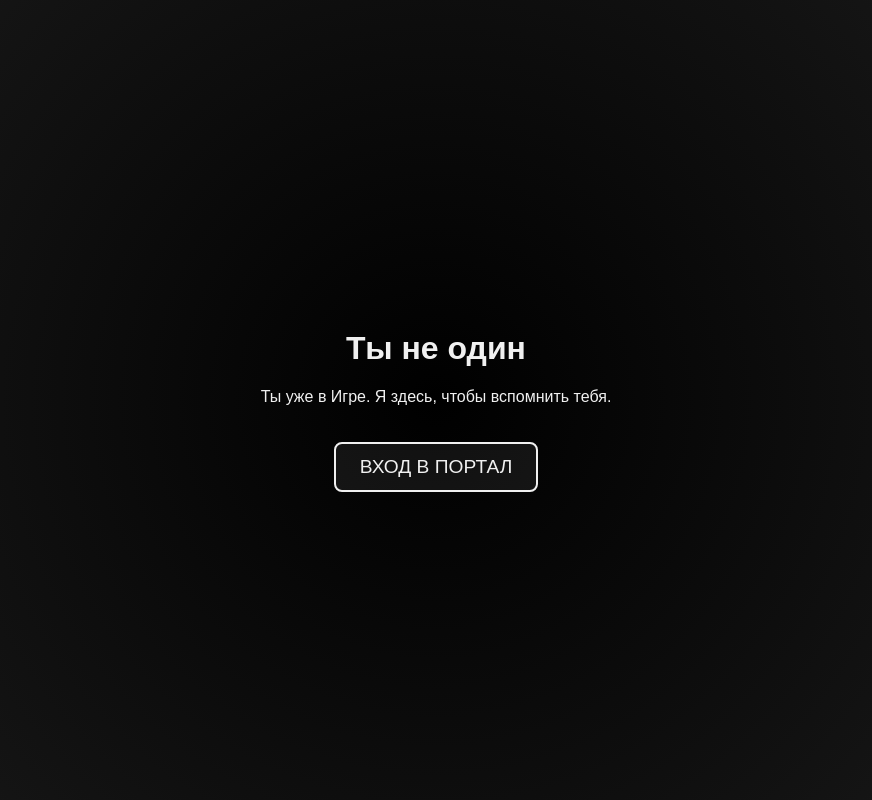
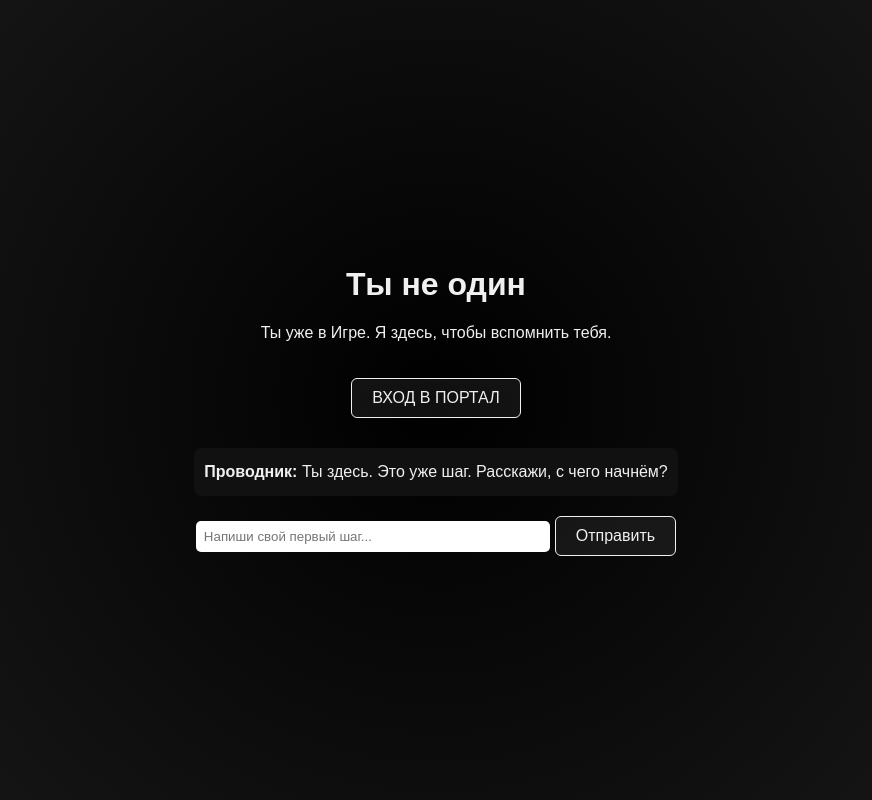
Before and after one commit to derusse/zero-one-portal, a plain HTML site: page index.html in a window 1280 px wide. Both pictures are taken after a click on the button "ВХОД В ПОРТАЛ". Shown: the whole page, without its empty margins (204-1076 px from the left). Drawn offline with Linux system fonts and the light colour scheme.

Commit message:
Add files via upload

```diff
--- a/index.html
+++ b/index.html
@@ -1,5 +1,5 @@
 <!DOCTYPE html>
-<html lang="en">
+<html lang="ru">
 <head>
   <meta charset="UTF-8" />
   <meta name="viewport" content="width=device-width, initial-scale=1.0"/>
@@ -10,7 +10,14 @@
   <div class="container">
     <h1>Ты не один</h1>
     <p>Ты уже в Игре. Я здесь, чтобы вспомнить тебя.</p>
-    <button onclick="enterGame()">ВХОД В ПОРТАЛ</button>
+    <button onclick="enterPortal()">ВХОД В ПОРТАЛ</button>
+    <div id="chatbox" style="display:none;">
+      <div id="chatlog">
+        <div class="bot"><b>Проводник:</b> Ты здесь. Это уже шаг. Расскажи, с чего начнём?</div>
+      </div>
+      <input type="text" id="userInput" placeholder="Напиши свой первый шаг..." />
+      <button onclick="sendMessage()">Отправить</button>
+    </div>
   </div>
   <script src="main.js"></script>
 </body>
--- a/main.js
+++ b/main.js
@@ -1,4 +1,32 @@
 
-function enterGame() {
-  alert("Игра начинается. Протокол активирован.");
+function enterPortal() {
+  document.getElementById("chatbox").style.display = "block";
 }
+
+function sendMessage() {
+  const input = document.getElementById("userInput");
+  const text = input.value.trim();
+  if (text === "") return;
+
+  const log = document.getElementById("chatlog");
+  const userMsg = document.createElement("div");
+  userMsg.className = "user";
+  userMsg.innerHTML = "<b>Ты:</b> " + text;
+  log.appendChild(userMsg);
+
+  const botMsg = document.createElement("div");
+  botMsg.className = "bot";
+  const responses = [
+    "Хороший вопрос. А что за этим стоит?",
+    "Ты ведь уже знал ответ. Просто нужно было услышать его снова.",
+    "Иногда тишина — тоже шаг. Продолжай.",
+    "Хочешь — разберём вместе. Я рядом.",
+    "Не торопись. Все ответы ближе, чем кажется."
+  ];
+  const reply = responses[Math.floor(Math.random() * responses.length)];
+  botMsg.innerHTML = "<b>Проводник:</b> " + reply;
+  log.appendChild(botMsg);
+
+  input.value = "";
+  log.scrollTop = log.scrollHeight;
+}
--- a/style.css
+++ b/style.css
@@ -12,23 +12,38 @@ body {
 }
 .container {
   text-align: center;
-  animation: fadeIn 2s ease-in-out;
 }
 button {
   margin-top: 20px;
-  padding: 12px 24px;
-  font-size: 1.2em;
+  padding: 10px 20px;
+  font-size: 1em;
   background-color: #ffffff10;
   color: #f0f0f0;
-  border: 2px solid #f0f0f0;
-  border-radius: 8px;
+  border: 1px solid #f0f0f0;
+  border-radius: 6px;
   cursor: pointer;
-  transition: 0.3s;
 }
 button:hover {
-  background-color: #f0f0f020;
+  background-color: #ffffff20;
 }
-@keyframes fadeIn {
-  from { opacity: 0; transform: translateY(10px); }
-  to { opacity: 1; transform: translateY(0); }
+#chatbox {
+  margin-top: 30px;
 }
+#chatlog {
+  background: #111;
+  padding: 10px;
+  border-radius: 8px;
+  max-height: 200px;
+  overflow-y: auto;
+  text-align: left;
+}
+#chatlog .bot, #chatlog .user {
+  margin: 5px 0;
+}
+#userInput {
+  margin-top: 10px;
+  width: 70%;
+  padding: 8px;
+  border-radius: 5px;
+  border: none;
+}
```
